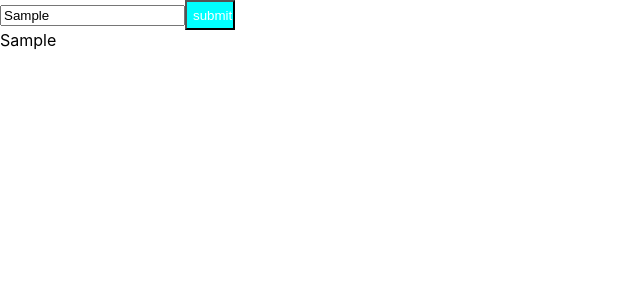
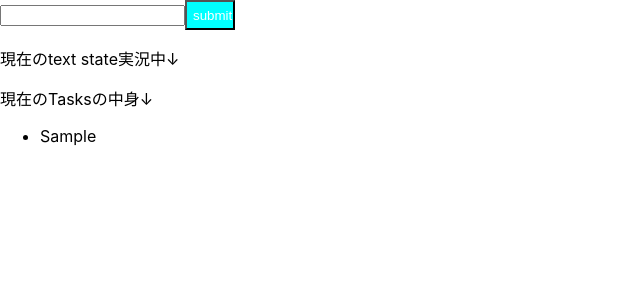
Before and after one commit to git-nori/norisan-lesson1, a React (Create React App) app: page / in a window 1280 px wide. Both pictures are taken after typing "Sample" into the empty fields and a click on the input "submit". Shown: the top 300 px of the page, without its empty margins (0-640 px from the left). Built offline with nearby package versions, Linux system fonts and the light colour scheme.

Commit message:
taskを追加しtasks一覧を表示完了

```diff
--- a/src/pages/TodoPage.tsx
+++ b/src/pages/TodoPage.tsx
@@ -1,37 +1,72 @@
 import { useState, useEffect } from "react";
 type Task = {
     task: string;
+    readonly id: number;
 };
 interface Task2 {
     task: string;
 }
+// interface inIdTask {
+//     task: string;
+//     id: number;
+// }
 
 export const TodoPage: React.FC = () => {
     const [text, setText] = useState("");
 
     const [tasks, setTasks] = useState<Task[]>([]);
+    const handleOnChange = (e: React.ChangeEvent<HTMLInputElement>) => {
+        setText(e.target.value);
+    };
     const addTask = () => {
         if (!text) return;
-        const newTask: Task = {
-            task: text
+        const newTask = {
+            task: text,
+            id: new Date().getTime(),
         };
         const oldTasks = tasks.slice();
         oldTasks.unshift(newTask);
         setTasks(oldTasks);
         // setTasks([newTask, ...tasks]); これと同義↑
+        setText("");
 
     };
 
     return (
         <>
-            <form onSubmit={(e) => e.preventDefault()}>
+            <form
+                onSubmit={(e) => {
+                    e.preventDefault();
+                    addTask();
+                }}
+            >
                 <input
                     type="text"
                     value={text}
-                    onChange={(e) => setText(e.target.value)}
+                    onChange={(e) => handleOnChange(e)}
                 />
-                <input type="submit" value="submit" onSubmit={(e) => e.preventDefault} className="submit" />
-                <div>{text}</div>
+                <input
+                    type="submit"
+                    value="submit"
+                    onSubmit={addTask}
+                    className="submit"
+                />
+                <div>
+                    <p>現在のtext state実況中↓</p>
+                    <p>{text}</p>
+                </div>
+                <p>現在のTasksの中身↓</p>
+                <ul>
+                    {tasks.map((task) => {
+
+                        return (
+                            <li key={task.id}>
+
+                                <p>{task.task}</p>
+                          </li>
+                        );
+                    })}
+                </ul>
             </form>
         </>
     );
```
